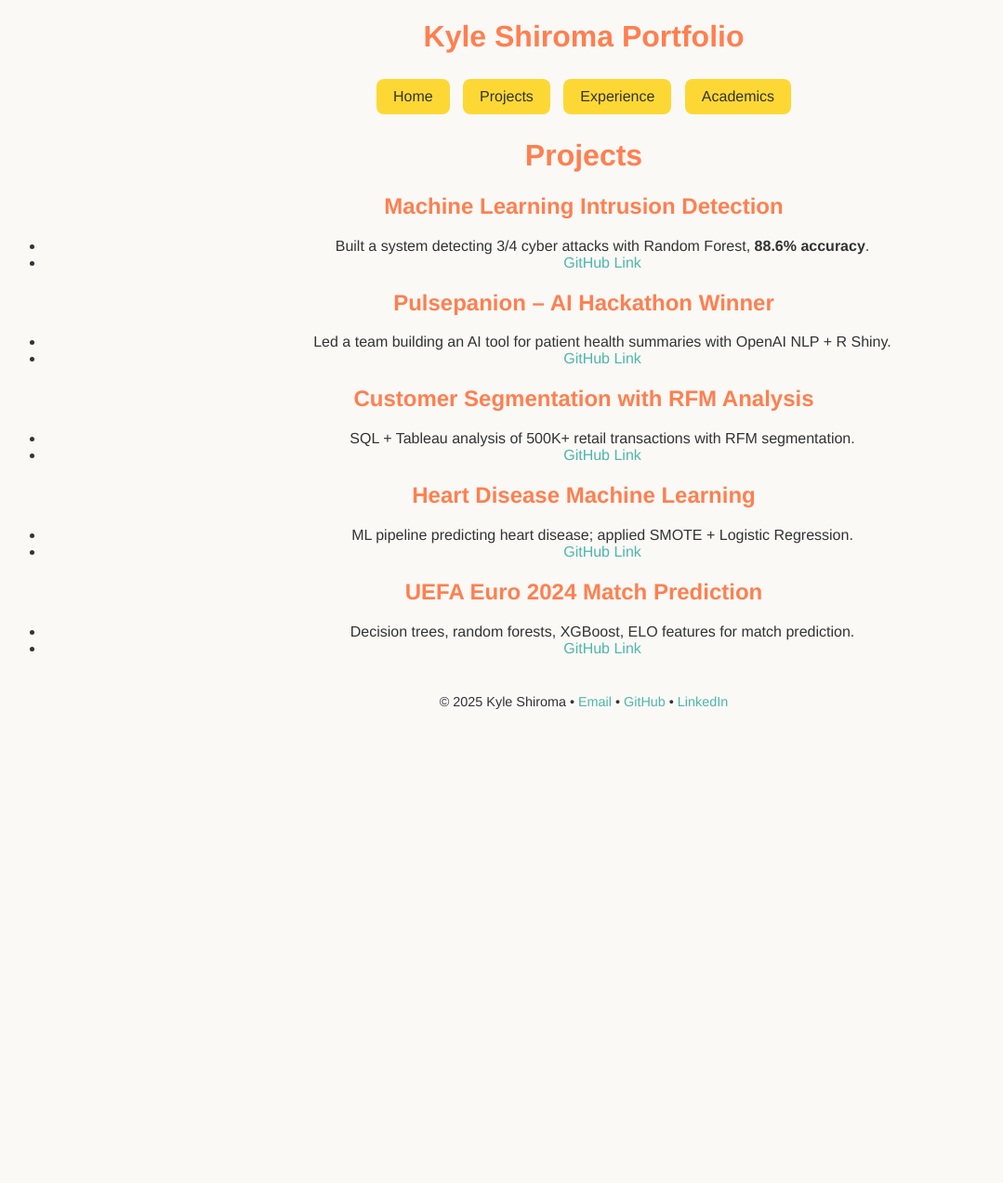
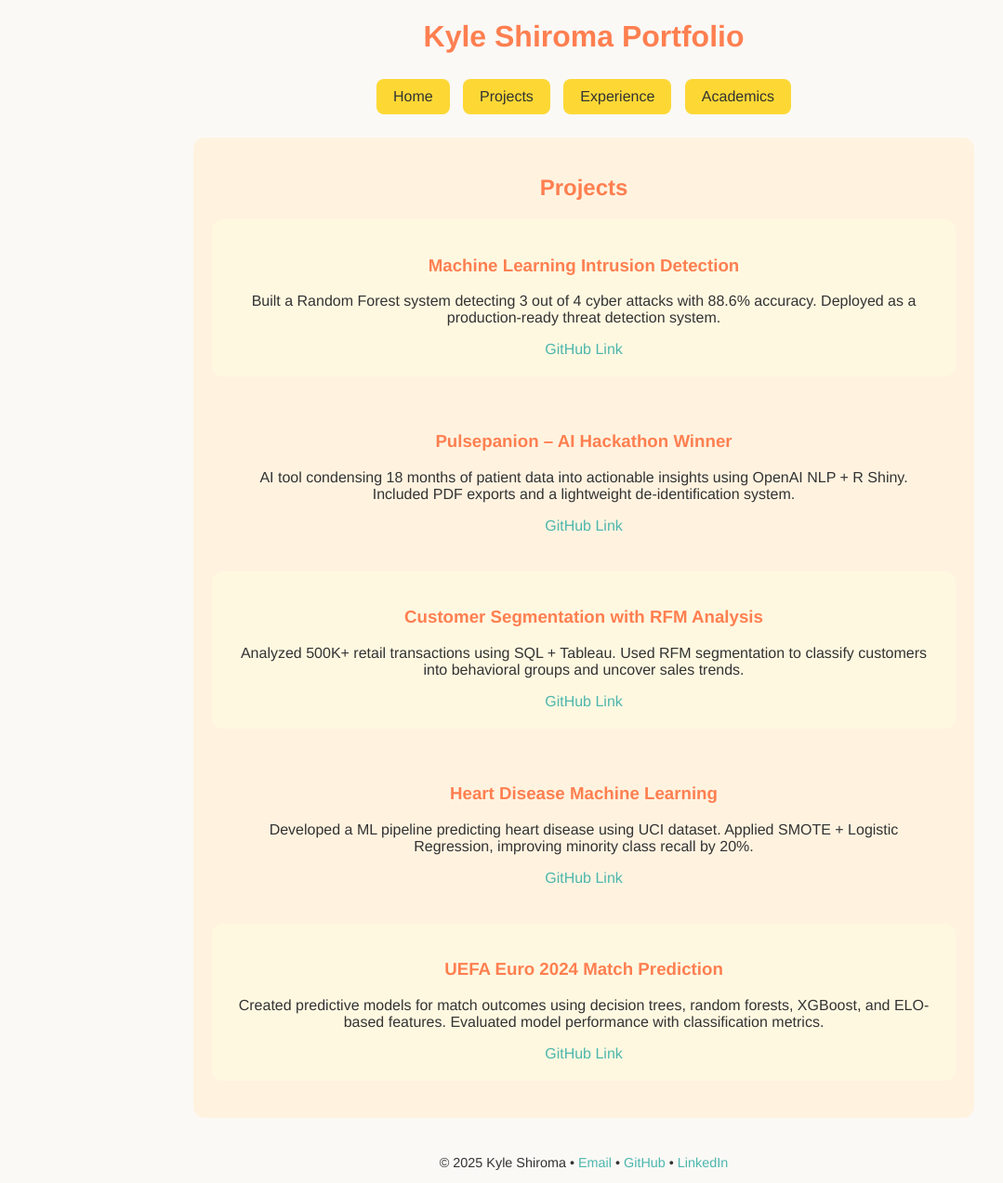
Before and after one commit to k-shiroma-code/k-shiroma-code.github.io, a Jekyll site: the page built from projects.md, in a window 1280 px wide. Shown: the whole page at 93% size, without its empty margins (12-1091 px from the left). Built offline with Jekyll 4.4.1, drawn with Linux system fonts in a browser that asks for light colours; before the commit the page ends 900 px from its top, so only the background shows below that.

Commit message:
Update projects.md

```diff
--- a/projects.md
+++ b/projects.md
@@ -4,24 +4,36 @@ layout: default
 permalink: /projects/
 ---
 
-# Projects
+<div class="section">
+  <h2>Projects</h2>
 
-## Machine Learning Intrusion Detection
-- Built a system detecting 3/4 cyber attacks with Random Forest, **88.6% accuracy**.
-- [GitHub Link](https://github.com/k-shiroma-code/cybersecurity-ml-detection)
+  <div class="section" style="background-color:#FFF8E1;">
+    <h3>Machine Learning Intrusion Detection</h3>
+    <p>Built a Random Forest system detecting 3 out of 4 cyber attacks with 88.6% accuracy. Deployed as a production-ready threat detection system.</p>
+    <a href="https://github.com/k-shiroma-code/cybersecurity-ml-detection">GitHub Link</a>
+  </div>
 
-## Pulsepanion – AI Hackathon Winner
-- Led a team building an AI tool for patient health summaries with OpenAI NLP + R Shiny.
-- [GitHub Link](https://github.com/k-shiroma-code/NCHacks-Pulsepanion)
+  <div class="section" style="background-color:#FFF3E0;">
+    <h3>Pulsepanion – AI Hackathon Winner</h3>
+    <p>AI tool condensing 18 months of patient data into actionable insights using OpenAI NLP + R Shiny. Included PDF exports and a lightweight de-identification system.</p>
+    <a href="https://github.com/k-shiroma-code/NCHacks-Pulsepanion">GitHub Link</a>
+  </div>
 
-## Customer Segmentation with RFM Analysis
-- SQL + Tableau analysis of 500K+ retail transactions with RFM segmentation.
-- [GitHub Link](https://github.com/k-shiroma-code/Customer-Segmentation-with-RFM-Analysis)
+  <div class="section" style="background-color:#FFF8E1;">
+    <h3>Customer Segmentation with RFM Analysis</h3>
+    <p>Analyzed 500K+ retail transactions using SQL + Tableau. Used RFM segmentation to classify customers into behavioral groups and uncover sales trends.</p>
+    <a href="https://github.com/k-shiroma-code/Customer-Segmentation-with-RFM-Analysis">GitHub Link</a>
+  </div>
 
-## Heart Disease Machine Learning
-- ML pipeline predicting heart disease; applied SMOTE + Logistic Regression.
-- [GitHub Link](https://github.com/k-shiroma-code/Heart-Disease-ML-Project)
+  <div class="section" style="background-color:#FFF3E0;">
+    <h3>Heart Disease Machine Learning</h3>
+    <p>Developed a ML pipeline predicting heart disease using UCI dataset. Applied SMOTE + Logistic Regression, improving minority class recall by 20%.</p>
+    <a href="https://github.com/k-shiroma-code/Heart-Disease-ML-Project">GitHub Link</a>
+  </div>
 
-## UEFA Euro 2024 Match Prediction
-- Decision trees, random forests, XGBoost, ELO features for match prediction.
-- [GitHub Link](https://github.com/k-shiroma-code/CSUF-REU-Football-Analytics)
+  <div class="section" style="background-color:#FFF8E1;">
+    <h3>UEFA Euro 2024 Match Prediction</h3>
+    <p>Created predictive models for match outcomes using decision trees, random forests, XGBoost, and ELO-based features. Evaluated model performance with classification metrics.</p>
+    <a href="https://github.com/k-shiroma-code/CSUF-REU-Football-Analytics">GitHub Link</a>
+  </div>
+</div>
```
